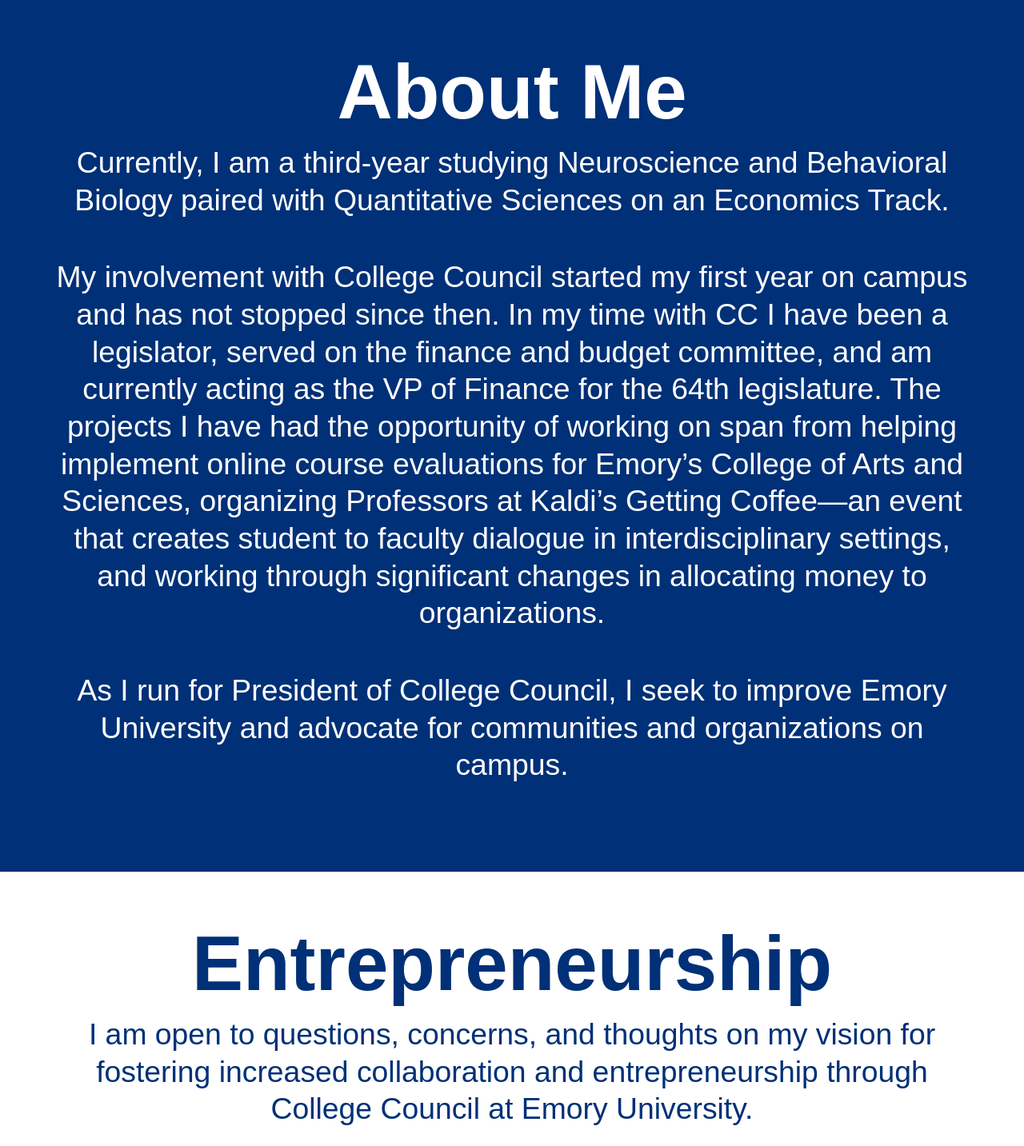
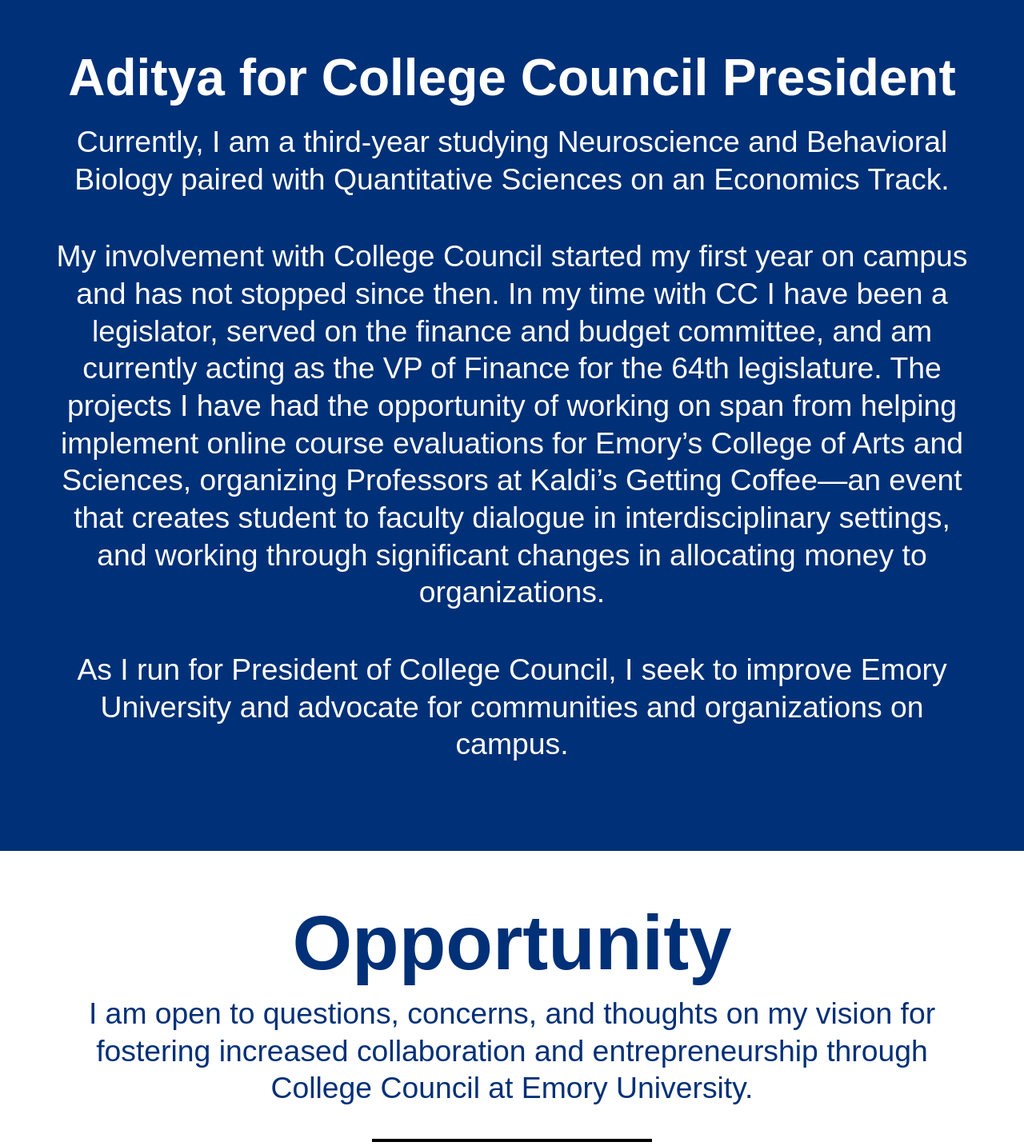
Before and after one commit to LoganLuczek/aditya2020, a plain HTML site: page index.html in a window 1280 px wide. Shown: the part 750-2183 px from the top of the page at 80% size. Drawn offline with nearby package versions, Linux system fonts and the light colour scheme; a web font is replaced by a local one.

Commit message:
Add files via upload

```diff
--- a/index.html
+++ b/index.html
@@ -17,7 +17,9 @@
         </div>
         <div id="about" class="section">
             <div class="content-container">
-                <h2>About Me</h2>
+                <h3>Aditya for College Council President</h3>
+
+
                 <p>Currently, I am a third-year studying Neuroscience and Behavioral Biology paired with Quantitative Sciences on an Economics Track. </p>
                 <p>My involvement with College Council started my first year on campus and has not stopped since then. In my time with CC I have been a legislator, served on the finance and budget committee, and am currently acting as the VP of Finance for the 64th legislature. The projects I have had the opportunity of working on span from helping implement online course evaluations for Emory’s College of Arts and Sciences, organizing Professors at Kaldi’s Getting Coffee—an event that creates student to faculty dialogue in interdisciplinary settings, and working through significant changes in allocating money to organizations. </p>
                 <p>As I run for President of College Council, I seek to improve Emory University and advocate for communities and organizations on campus. </p>
@@ -25,7 +27,7 @@
         </div>
         <div id="vision" class="section">
             <div class="content-container">
-                <h2>Entrepreneurship</h2>
+                <h2>Opportunity</h2>
                 <p class="section_text">I am open to questions, concerns, and thoughts on my vision for fostering increased collaboration and entrepreneurship through College Council at Emory University. </p>
 
                 <hr class="divider">
```
